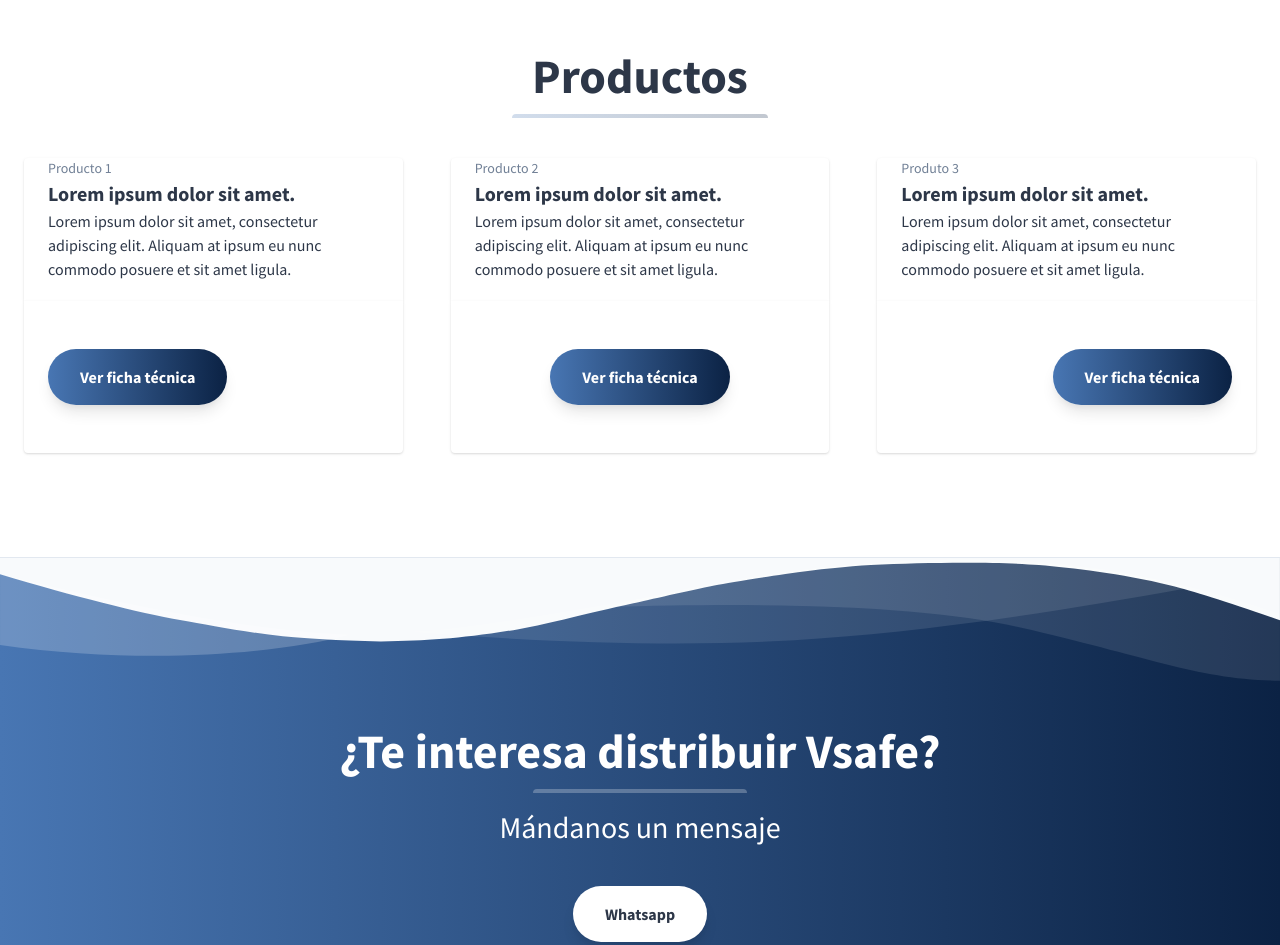
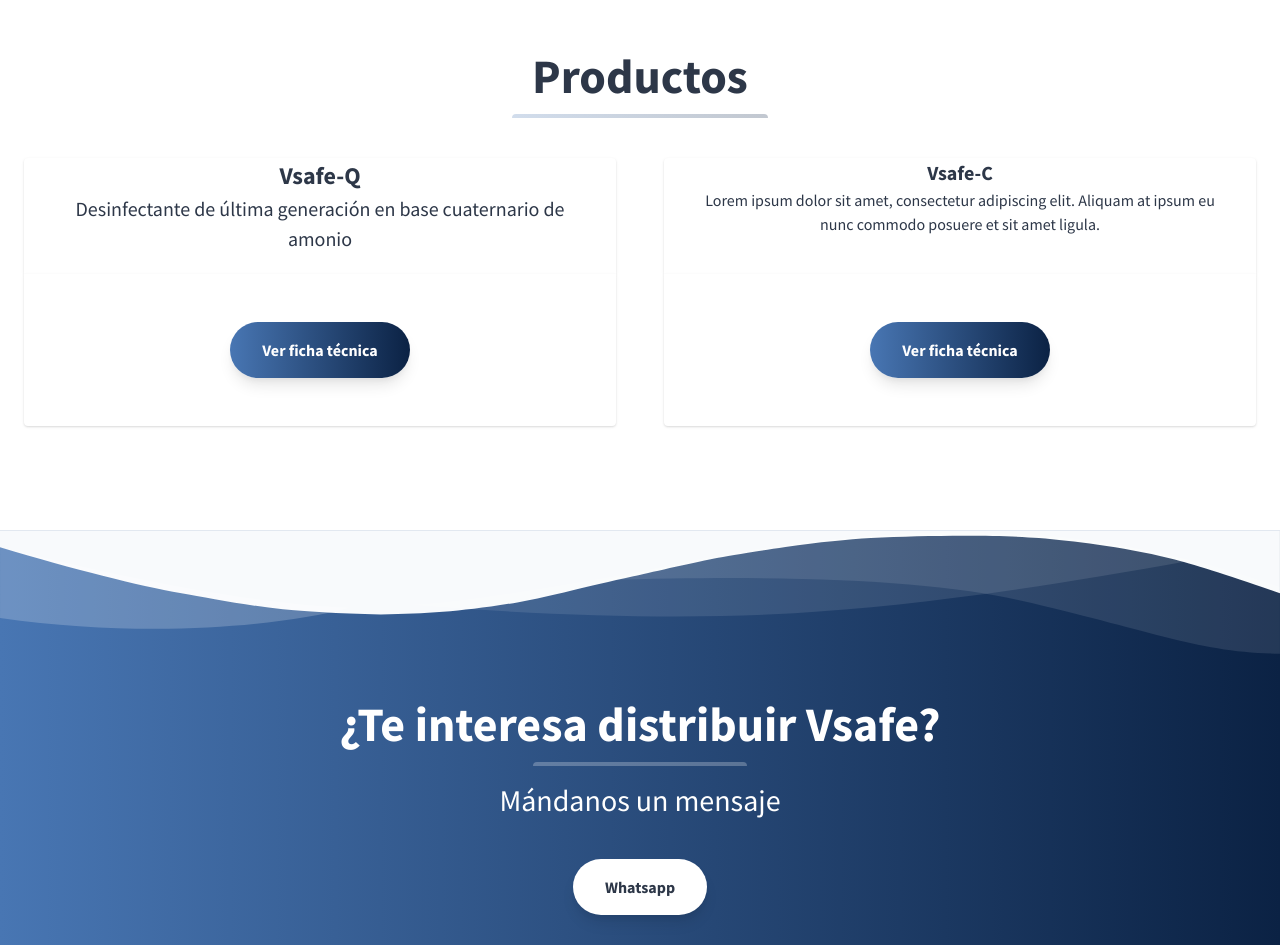
Before and after one commit to tiburonmartillo/vsafe, a plain HTML site: page index.html in a window 1280 px wide. Shown: the part 1820-2765 px from the top of the page. Drawn offline with nearby package versions, Linux system fonts and the light colour scheme.

Commit message:
favicons y nombre de páginas

```diff
--- a/index.html
+++ b/index.html
@@ -17,7 +17,7 @@
   <!--Replace with your tailwind.css once created-->
   <link rel="stylesheet" href="https://stackpath.bootstrapcdn.com/font-awesome/4.7.0/css/font-awesome.min.css" integrity="sha384-wvfXpqpZZVQGK6TAh5PVlGOfQNHSoD2xbE+QkPxCAFlNEevoEH3Sl0sibVcOQVnN" crossorigin="anonymous">
 	<link href="https://fonts.googleapis.com/css?family=Source+Sans+Pro:400,700" rel="stylesheet">
-
+<link rel="shortcut icon" href="assets/logo vsafe.svg" type="image/x-icon">
 	<!-- Define your gradient here - use online tools to find a gradient matching your branding-->
 	<style>
 		.gradient {
@@ -212,31 +212,29 @@
 			<div class="h-1 mx-auto gradient w-64 opacity-25 my-0 py-0 rounded-t"></div>
 		</div>
 
-		<div class="w-full md:w-1/3 p-6 flex flex-col flex-grow flex-shrink">
+		<div class="w-full md:w-1/2 p-6 flex flex-col flex-grow flex-shrink">
 			<div class="flex-1 bg-white rounded-t rounded-b-none overflow-hidden shadow">
 				<a href="#" class="flex flex-wrap no-underline hover:no-underline">
-					<p class="w-full text-gray-600 text-xs md:text-sm px-6">Producto 1</p>
-					<div class="w-full font-bold text-xl text-gray-800 px-6">Lorem ipsum dolor sit amet.</div>
-					<p class="text-gray-800 text-base px-6 mb-5">
-						Lorem ipsum dolor sit amet, consectetur adipiscing elit. Aliquam at ipsum eu nunc commodo posuere et sit amet ligula.
+					<div class="w-full font-bold text-2xl text-gray-800 px-6 text-center">Vsafe-Q</div>
+					<p class="text-gray-800 text-xl px-6 mb-5 text-center">
+						Desinfectante de última generación en base cuaternario de amonio
 					</p>
 				</a>
 			</div>
 			<div class="flex-none mt-auto bg-white rounded-b rounded-t-none overflow-hidden shadow p-6">
-				<div class="flex items-center justify-start">
-					<button class="mx-auto lg:mx-0 hover:underline gradient text-white font-bold rounded-full my-6 py-4 px-8 shadow-lg">Ver ficha técnica</button>
+				<div class="flex items-center justify-center">
+					<button class="mx-auto lg:mx-0 hover:underline gradient text-white font-bold rounded-full my-6 py-4 px-8 shadow-lg"><a href="productos/vsafe-Q.html">Ver ficha técnica</a></button>
 				</div>
 			</div>
 		</div>
 
 
 
-		<div class="w-full md:w-1/3 p-6 flex flex-col flex-grow flex-shrink">
+		<div class="w-full md:w-1/2 p-6 flex flex-col flex-grow flex-shrink">
 			<div class="flex-1 bg-white rounded-t rounded-b-none overflow-hidden shadow">
 				<a href="#" class="flex flex-wrap no-underline hover:no-underline">
-					<p class="w-full text-gray-600 text-xs md:text-sm px-6">Producto 2</p>
-					<div class="w-full font-bold text-xl text-gray-800 px-6">Lorem ipsum dolor sit amet.</div>
-					<p class="text-gray-800 text-base px-6 mb-5">
+					<div class="w-full font-bold text-xl text-gray-800 px-6 text-center">Vsafe-C</div>
+					<p class="text-gray-800 text-base px-6 mb-5 text-center">
 						Lorem ipsum dolor sit amet, consectetur adipiscing elit. Aliquam at ipsum eu nunc commodo posuere et sit amet ligula.
 					</p>
 				</a>
@@ -249,23 +247,6 @@
 		</div>
 
 
-
-		<div class="w-full md:w-1/3 p-6 flex flex-col flex-grow flex-shrink">
-			<div class="flex-1 bg-white rounded-t rounded-b-none overflow-hidden shadow">
-				<a href="#" class="flex flex-wrap no-underline hover:no-underline">
-					<p class="w-full text-gray-600 text-xs md:text-sm px-6">Produto 3</p>
-					<div class="w-full font-bold text-xl text-gray-800 px-6">Lorem ipsum dolor sit amet.</div>
-					<p class="text-gray-800 text-base px-6 mb-5">
-						Lorem ipsum dolor sit amet, consectetur adipiscing elit. Aliquam at ipsum eu nunc commodo posuere et sit amet ligula.
-					</p>
-				</a>
-			</div>
-			<div class="flex-none mt-auto bg-white rounded-b rounded-t-none overflow-hidden shadow p-6">
-				<div class="flex items-center justify-end">
-					<button class="mx-auto lg:mx-0 hover:underline gradient text-white font-bold rounded-full my-6 py-4 px-8 shadow-lg">Ver ficha técnica</button>
-				</div>
-			</div>
-		</div>
 
 
 	</div>
@@ -302,7 +283,7 @@
 
 	<h3 class="my-4 text-3xl leading-tight">Mándanos un mensaje</h3>
 
-	<button class="mx-auto lg:mx-0 hover:underline bg-white text-gray-800 font-bold rounded-full my-6 py-4 px-8 shadow-lg">Whatsapp</button>
+	<button class="mx-auto lg:mx-0 hover:underline bg-white text-gray-800 font-bold rounded-full my-6 py-4 px-8 shadow-lg"><a href="https://api.whatsapp.com/send?phone=524493636657&text=Me%20interesa%20su%20producto.%20%C2%BFme%20puede%20dar%20informaci%C3%B3n?">Whatsapp</a></button>
 
 </section>
 
```
Also changed, not shown: acerca.html (+4 -4 lines), contacto.html (+2 -2 lines), productos/vsafe-C.html (+2 -2 lines), productos/vsafe-Q.html (+22 -12 lines), 2 other files.
